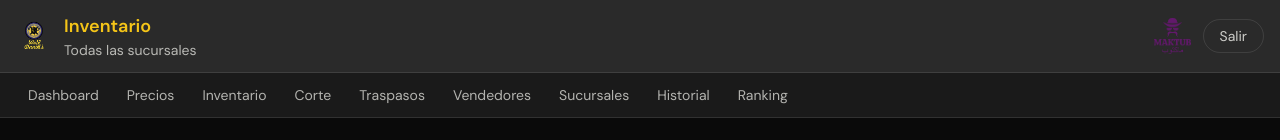
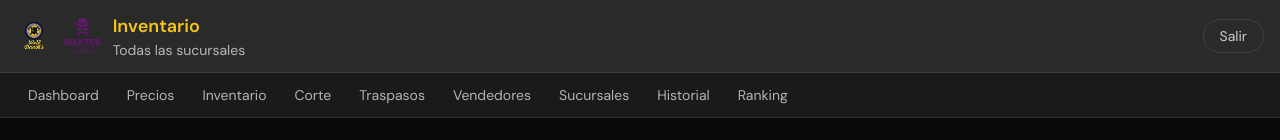
Before and after one commit to Zahabad-dev/alphawolfsys, a Next.js app: page /admin/inventario in a window 1280 px wide. Shown: the top 140 px of the page. Built offline with nearby package versions, Linux system fonts and the light colour scheme; no server answers; the database is empty; sample sign-in values are in the browser's storage.

Commit message:
Header: mueve el logo de Maktub junto al de Wolf Daniel's a la izquierda
El cliente pidió ambos logos juntos del lado izquierdo (no uno en
cada extremo) — "Salir" vuelve a quedar solo a la derecha.

```diff
--- a/src/components/Header.tsx
+++ b/src/components/Header.tsx
@@ -18,12 +18,6 @@ export default function Header({
           height={36}
           className="h-9 w-auto object-contain"
         />
-        <div>
-          <p className="text-lg font-semibold text-brand-gold">{titulo}</p>
-          {subtitulo && <p className="text-sm text-brand-cream/70">{subtitulo}</p>}
-        </div>
-      </div>
-      <div className="flex items-center gap-3">
         <Image
           src="/brand/maktub-logo.png"
           alt="Maktub"
@@ -31,6 +25,11 @@ export default function Header({
           height={36}
           className="h-9 w-auto object-contain"
         />
+        <div>
+          <p className="text-lg font-semibold text-brand-gold">{titulo}</p>
+          {subtitulo && <p className="text-sm text-brand-cream/70">{subtitulo}</p>}
+        </div>
+      </div>
       <form action={logoutAction}>
         <button
           type="submit"
@@ -39,7 +38,6 @@ export default function Header({
           Salir
         </button>
       </form>
-      </div>
     </header>
   );
 }
```
Lines whose indentation alone changed are shown as unchanged.
